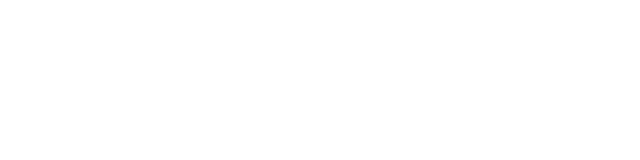
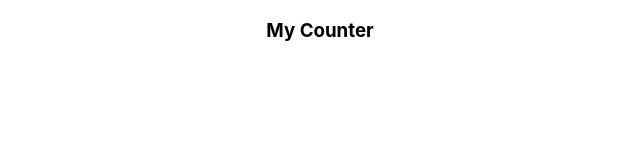
Before and after one commit to RazzBerryMand/react-testing-library-practise, a React (Create React App) app: page / in a window 1280 px wide. Shown: the top 160 px of the page, without its empty margins (320-960 px from the left). Built offline with nearby package versions, Linux system fonts and the light colour scheme.

Commit message:
adds header with passing test

```diff
--- a/src/App.js
+++ b/src/App.js
@@ -1,9 +1,10 @@
 import './App.css';
+import Counter from './Counter/Counter';
 
 function App() {
   return (
     <div className="App">
-
+    <Counter />
     </div>
   );
 }
--- /dev/null
+++ b/src/Counter/Counter.jsx
@@ -0,0 +1,11 @@
+import React from 'react';
+
+function Counter() {
+  return (
+    <div>
+    <h3 data-testid="header">My Counter</h3>
+    </div>
+  );
+}
+
+export default Counter;
```
Also changed, not shown: 1 other file (tests, documents, lock files or other folders).
